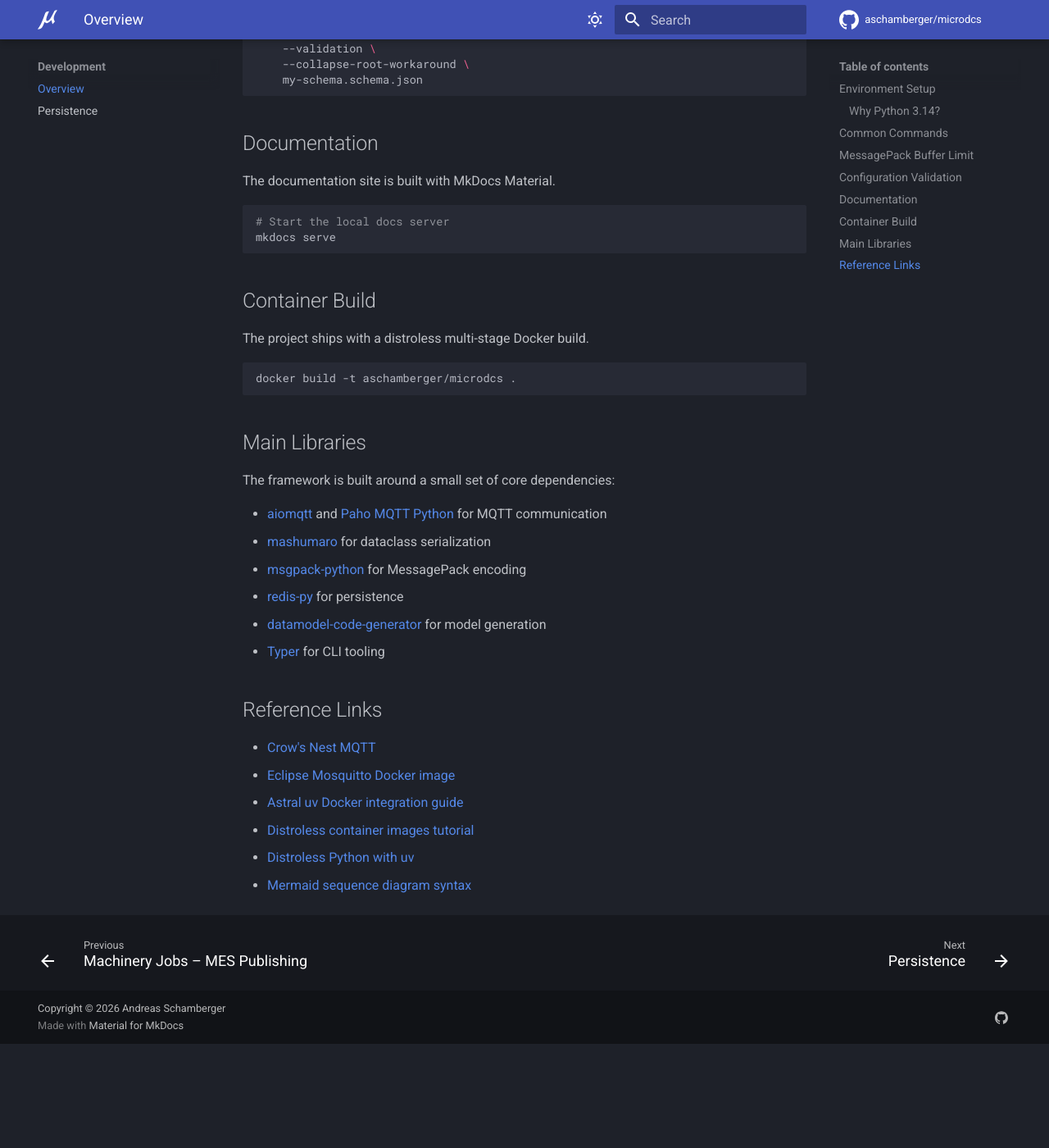
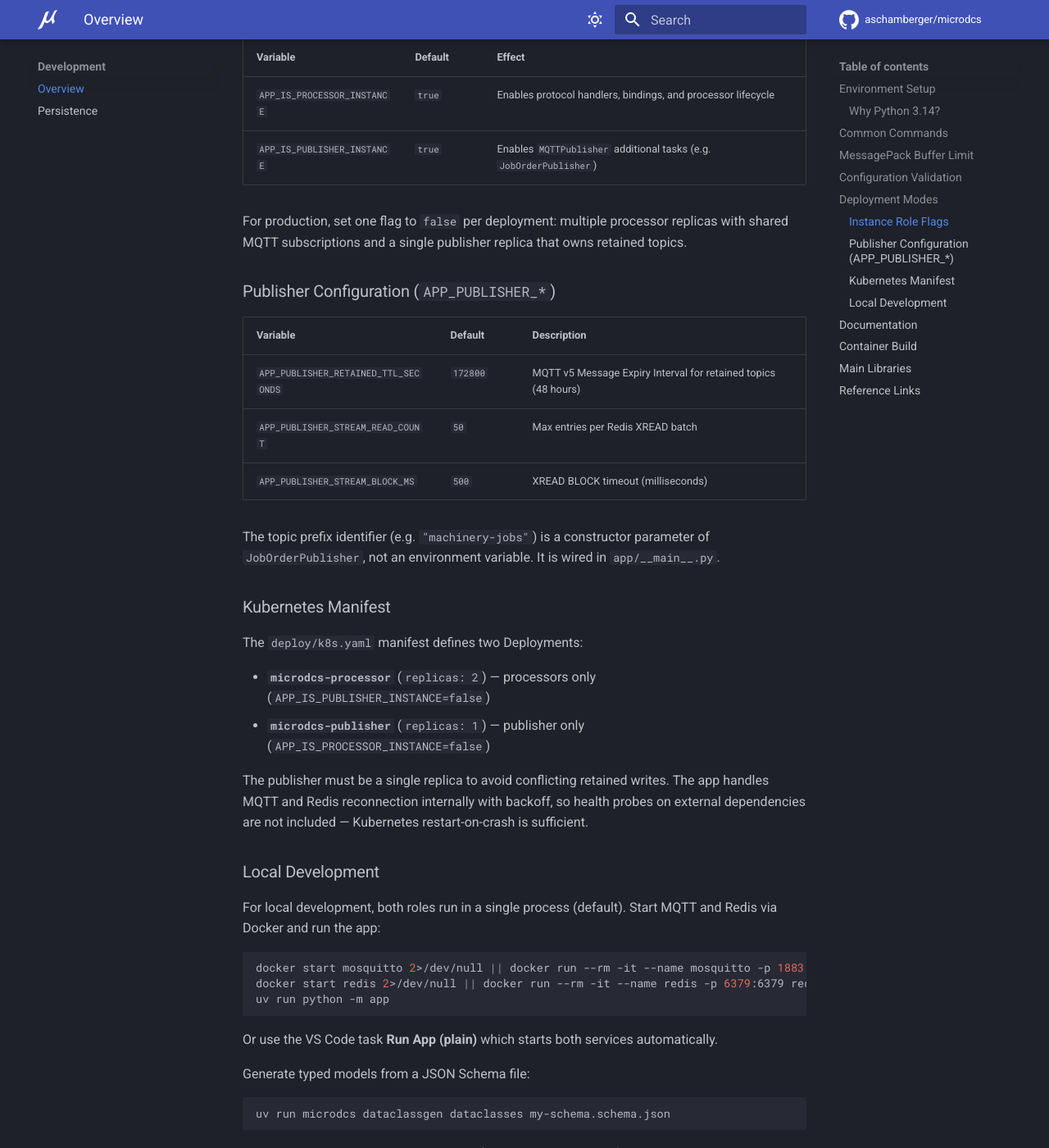
Before and after one commit to aschamberger/microdcs, an MkDocs documentation site: the page built from docs/development.md, in a window 1280 px wide and 1400 px high, scrolled down 3741 px. Shown: the whole window at 82% size. Built offline with MkDocs 1.6.1 and Material for MkDocs 9.7.7, drawn with Linux system fonts in a browser that asks for light colours; comment, search, counter and statistics services are not loaded; before the commit the page ends 5014 px from its top, so only the background shows below that; some of the changed text lies outside the part shown.

Commit message:
feat: MES pub phase 4

````diff
--- a/docs/development.md
+++ b/docs/development.md
@@ -108,6 +108,50 @@
 Environment variables are still parsed from APP_* settings, then validated by
 these runtime checks.
 
+## Deployment Modes
+
+A MicroDCS application consists of two roles: **processor** (handles incoming events, runs state machines) and **publisher** (maintains retained MQTT topics for northbound MES integration). Both can run in a single process (default) or be split into separate Kubernetes deployments.
+
+### Instance Role Flags
+
+| Variable | Default | Effect |
+|---|---|---|
+| `APP_IS_PROCESSOR_INSTANCE` | `true` | Enables protocol handlers, bindings, and processor lifecycle |
+| `APP_IS_PUBLISHER_INSTANCE` | `true` | Enables `MQTTPublisher` additional tasks (e.g. `JobOrderPublisher`) |
+
+For production, set one flag to `false` per deployment: multiple processor replicas with shared MQTT subscriptions and a single publisher replica that owns retained topics.
+
+### Publisher Configuration (`APP_PUBLISHER_*`)
+
+| Variable | Default | Description |
+|---|---|---|
+| `APP_PUBLISHER_RETAINED_TTL_SECONDS` | `172800` | MQTT v5 Message Expiry Interval for retained topics (48 hours) |
+| `APP_PUBLISHER_STREAM_READ_COUNT` | `50` | Max entries per Redis XREAD batch |
+| `APP_PUBLISHER_STREAM_BLOCK_MS` | `500` | XREAD BLOCK timeout (milliseconds) |
+
+The topic prefix identifier (e.g. `"machinery-jobs"`) is a constructor parameter of `JobOrderPublisher`, not an environment variable. It is wired in `app/__main__.py`.
+
+### Kubernetes Manifest
+
+The `deploy/k8s.yaml` manifest defines two Deployments:
+
+- **`microdcs-processor`** (`replicas: 2`) — processors only (`APP_IS_PUBLISHER_INSTANCE=false`)
+- **`microdcs-publisher`** (`replicas: 1`) — publisher only (`APP_IS_PROCESSOR_INSTANCE=false`)
+
+The publisher must be a single replica to avoid conflicting retained writes. The app handles MQTT and Redis reconnection internally with backoff, so health probes on external dependencies are not included — Kubernetes restart-on-crash is sufficient.
+
+### Local Development
+
+For local development, both roles run in a single process (default). Start MQTT and Redis via Docker and run the app:
+
+```bash
+docker start mosquitto 2>/dev/null || docker run --rm -it --name mosquitto -p 1883:1883 eclipse-mosquitto mosquitto -c /mosquitto-no-auth.conf
+docker start redis 2>/dev/null || docker run --rm -it --name redis -p 6379:6379 redis:latest
+uv run python -m app
+```
+
+Or use the VS Code task **Run App (plain)** which starts both services automatically.
+
 Generate typed models from a JSON Schema file:
 
 ```bash
````
Also changed, not shown: docs/concepts.md (+11 -0 lines), docs/machinery-jobs-mes-publishing.md (+2 -7 lines), docs/overall-design.md (+11 -0 lines), docs/persistence.md (+6 -0 lines), 1 other file.
